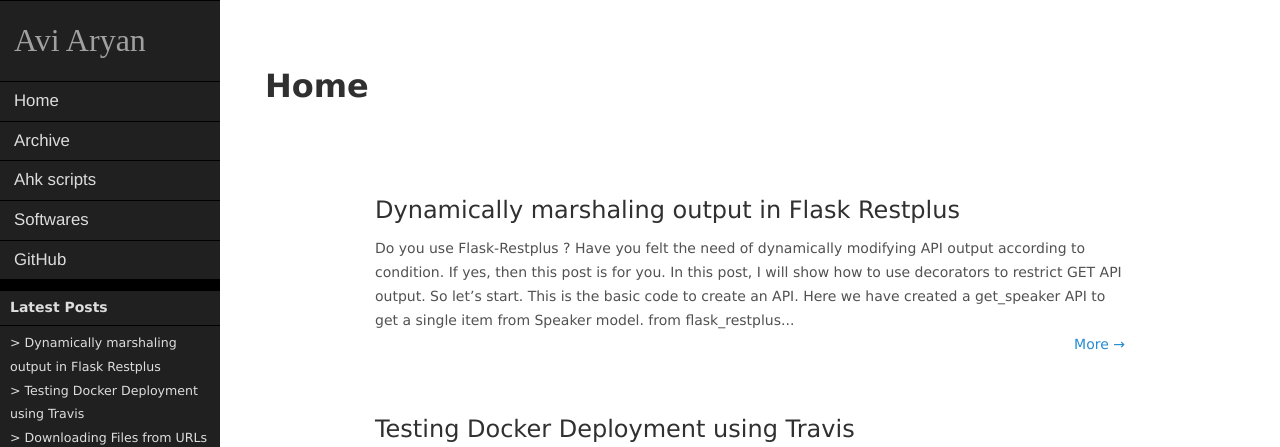
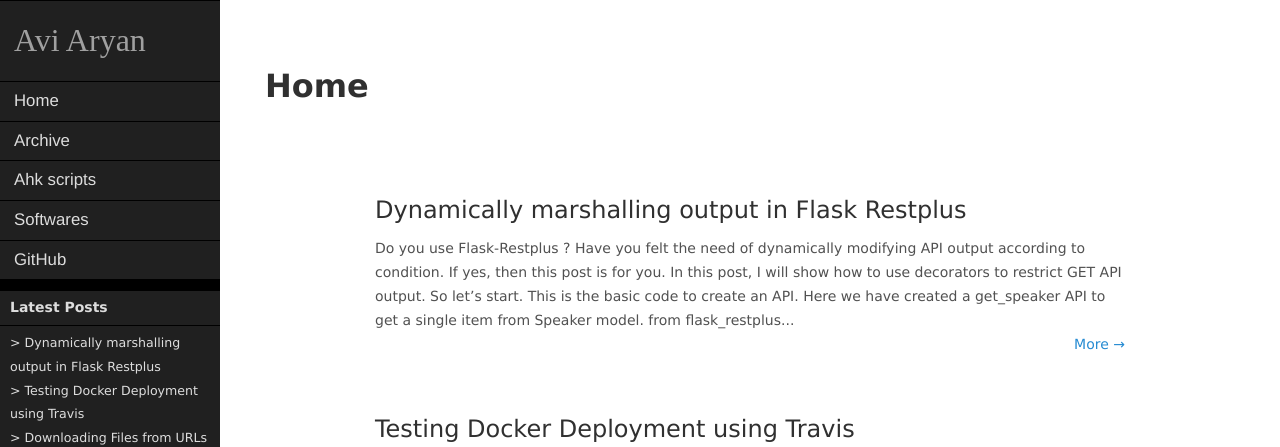
Before and after one commit to aviaryan/aviaryan.github.com-retired-2018, a Jekyll site: the page built from index.html, in a window 1280 px wide and 900 px high. Shown: the top 447 px of the window. Built offline with Jekyll 4.4.1, drawn with Linux system fonts in a browser that asks for light colours.

Commit message:
fixed marshalling spelling

```diff
--- a/_posts/gsoc/2016-08-04-dynamic-marshal-restplus.md
+++ b/_posts/gsoc/2016-08-04-dynamic-marshal-restplus.md
@@ -1,6 +1,6 @@
 ---
 layout: post
-title: Dynamically marshaling output in Flask Restplus
+title: Dynamically marshalling output in Flask Restplus
 category: gsoc
 tags: gsoc gsoc16 flask-restplus flask
 ---
@@ -64,8 +64,8 @@ def selective_marshal_with(fields, fields_private):
     return decorator
 {% endhighlight %}
 
-The above code adds a wrapper over the API function which checks if the user is authenticated. If the user is authenticated, `fields` model is used for marshaling else
-`fields_private` is used for marshaling.
+The above code adds a wrapper over the API function which checks if the user is authenticated. If the user is authenticated, `fields` model is used for marshalling else
+`fields_private` is used for marshalling.
 
 So let's create the private model for `SPEAKER`. We will call it `SPEAKER_PRIVATE`.
 
@@ -90,7 +90,7 @@ class Speaker(Resource):
         return DAO.get(speaker_id)
 {% endhighlight %}
 
-You will notice that I removed `@api.marshal_with(SPEAKER)`. This was to disable automatic marshaling of output by flask-restplus. To compensate for this, I have added
+You will notice that I removed `@api.marshal_with(SPEAKER)`. This was to disable automatic marshalling of output by flask-restplus. To compensate for this, I have added
 `model=SPEAKER` in `api.doc`. It will not auto-marshal the output but will still show the swagger documentation.
 
 That concludes this. The get method will now switch `marshal` field w.r.t to the authentication level of the user.
```
